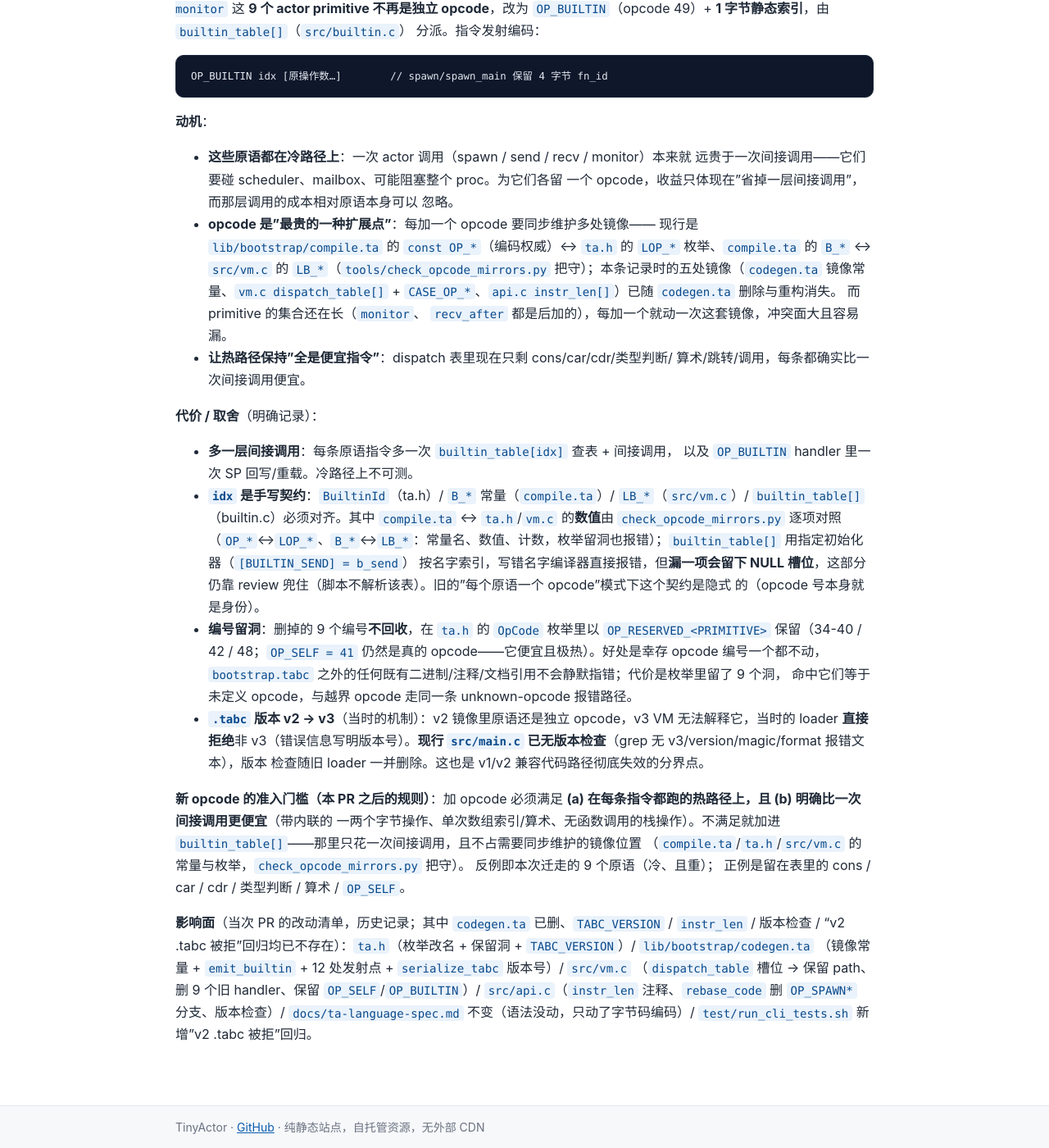
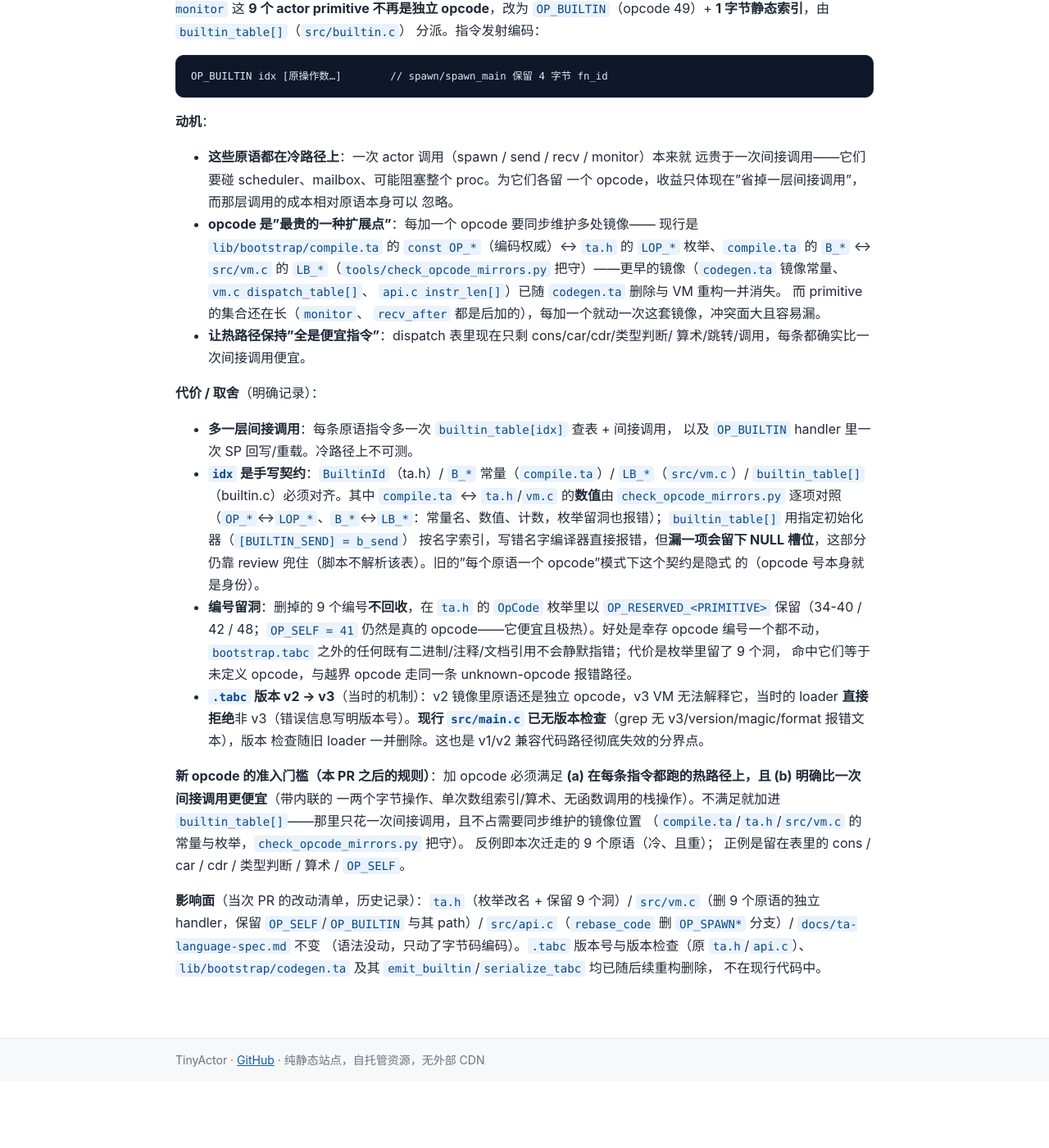
Before and after one commit to tiancaiamao/tinyactor, a Jekyll site: the page built from docs/design-decisions.md, in a window 1280 px wide and 1400 px high, scrolled down 5553 px. Shown: the whole window at 82% size. Built offline with Jekyll 4.4.1, drawn with Linux system fonts in a browser that asks for light colours; our own code applies the rules of GitHub Pages for plain Markdown files; after the commit the page ends 6872 px from its top, so only the background shows below that.

Commit message:
docs: 重写指向已删产物的叙述，tests 修正失效引用（#307） (#363)
* docs: 重写指向已删产物的叙述，tests 修正失效引用（#307）

docs/ta-language-spec.md:
- 「字面量的已知偏差」整段是旧 codegen `emit_i64` 的 bug 史，现路径已无此问题。
  改写为「字面量路径」——整数字面量在值层完成 w48 归一化（src/num.c），
  编译期原样内嵌（IConstI → OP_CONST_I），实测 print(140737488355328) =
  -140737488355328 且 == -140737488355328。
- 模块作用域纪律「镜像 codegen.resolve_consts」→ driver 的 qualify_expr
  复用 lower-ast resolve_consts。

docs/design-decisions.md:
- 旧镜像（codegen.ta / dispatch_table[] / CASE_OP_* / instr_len[]）括注为
  「更早的、已消失」，不再与现行 compile.ta ↔ ta.h/vm.c 两个镜像并列。
- 影响面历史清单去掉 rebase_code / TABC_VERSION / instr_len / 版本检查 /
  "v2 .tabc 被拒" 等已删机制的引用。

test/compiler/exhaustiveness-clean.ta: 非穷尽 counterpart 指向
test/compiler/exhaustiveness-errors.ta（原指向不存在的 test/basic/exhaustiveness.ta）。

* docs: w48 字面量归一化改指 str.to_int / val_int（#307 review）

review 指出「字面量路径」新写的指针 src/num.c 里没有描述的取模逻辑：
num.c 只有 int.to_float / float.to_int 两个 builtin，其注释自己就把 int48
回绕归给 val_int 装箱。字面量真正的路径是 tokenizer 调 str.to_int
（lib/str.c）→ 返回前 val_int 取低 48 位，与运行时算术同一套。

顺着这行指针找不到描述的读者正是本 PR（#307）要消灭的问题。

```diff
--- a/docs/design-decisions.md
+++ b/docs/design-decisions.md
@@ -200,8 +200,8 @@ OP_BUILTIN idx [原操作数…]        // spawn/spawn_main 保留 4 字节 fn_i
 - **opcode 是"最贵的一种扩展点"**：每加一个 opcode 要同步维护多处镜像——
   现行是 `lib/bootstrap/compile.ta` 的 `const OP_*`（编码权威）↔ `ta.h` 的 `LOP_*`
   枚举、`compile.ta` 的 `B_*` ↔ `src/vm.c` 的 `LB_*`（`tools/check_opcode_mirrors.py`
-  把守）；本条记录时的五处镜像（`codegen.ta` 镜像常量、`vm.c dispatch_table[]` +
-  `CASE_OP_*`、`api.c instr_len[]`）已随 `codegen.ta` 删除与重构消失。
+  把守）——更早的镜像（`codegen.ta` 镜像常量、`vm.c dispatch_table[]`、
+  `api.c instr_len[]`）已随 `codegen.ta` 删除与 VM 重构一并消失。
   而 primitive 的集合还在长（`monitor`、
   `recv_after` 都是后加的），每加一个就动一次这套镜像，冲突面大且容易漏。
 - **让热路径保持"全是便宜指令"**：dispatch 表里现在只剩 cons/car/cdr/类型判断/
@@ -236,11 +236,9 @@ OP_BUILTIN idx [原操作数…]        // spawn/spawn_main 保留 4 字节 fn_i
 反例即本次迁走的 9 个原语（冷、且重）；
 正例是留在表里的 cons / car / cdr / 类型判断 / 算术 / `OP_SELF`。
 
-**影响面**（当次 PR 的改动清单，历史记录；其中 `codegen.ta` 已删、`TABC_VERSION` /
-`instr_len` / 版本检查 / "v2 .tabc 被拒"回归均已不存在）：`ta.h`（枚举改名 + 保留洞 +
-`TABC_VERSION`）/ `lib/bootstrap/codegen.ta`
-（镜像常量 + `emit_builtin` + 12 处发射点 + `serialize_tabc` 版本号）/ `src/vm.c`
-（`dispatch_table` 槽位 → 保留 path、删 9 个旧 handler、保留 `OP_SELF`/`OP_BUILTIN`）/
-`src/api.c`（`instr_len` 注释、`rebase_code` 删 `OP_SPAWN*` 分支、版本检查）/
-`docs/ta-language-spec.md` 不变（语法没动，只动了字节码编码）/ `test/run_cli_tests.sh`
-新增"v2 .tabc 被拒"回归。
+**影响面**（当次 PR 的改动清单，历史记录）：`ta.h`（枚举改名 + 保留 9 个洞）/
+`src/vm.c`（删 9 个原语的独立 handler，保留 `OP_SELF`/`OP_BUILTIN` 与其 path）/
+`src/api.c`（`rebase_code` 删 `OP_SPAWN*` 分支）/ `docs/ta-language-spec.md` 不变
+（语法没动，只动了字节码编码）。`.tabc` 版本号与版本检查（原 `ta.h`/`api.c`）、
+`lib/bootstrap/codegen.ta` 及其 `emit_builtin`/`serialize_tabc` 均已随后续重构删除，
+不在现行代码中。
```
Also changed, not shown: docs/ta-language-spec.md (+13 -9 lines), 1 other file.
